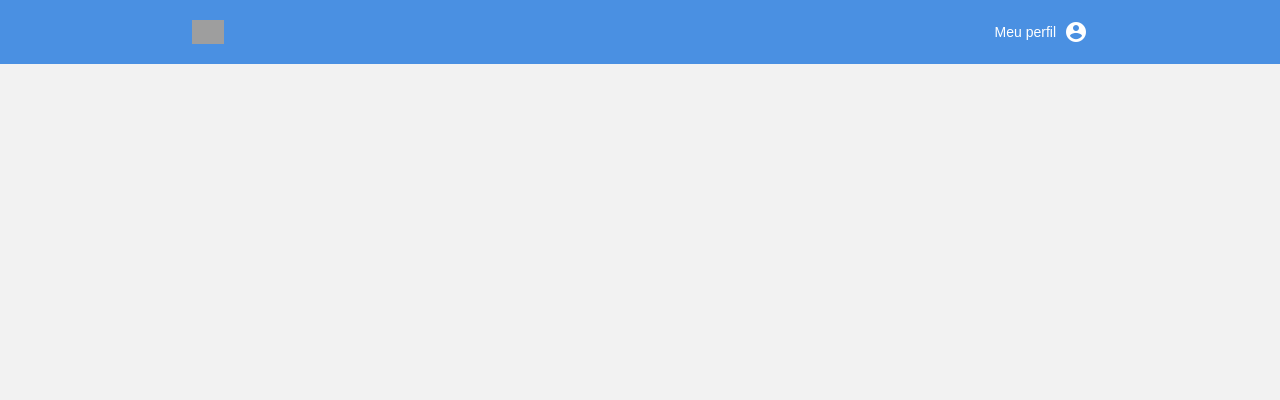
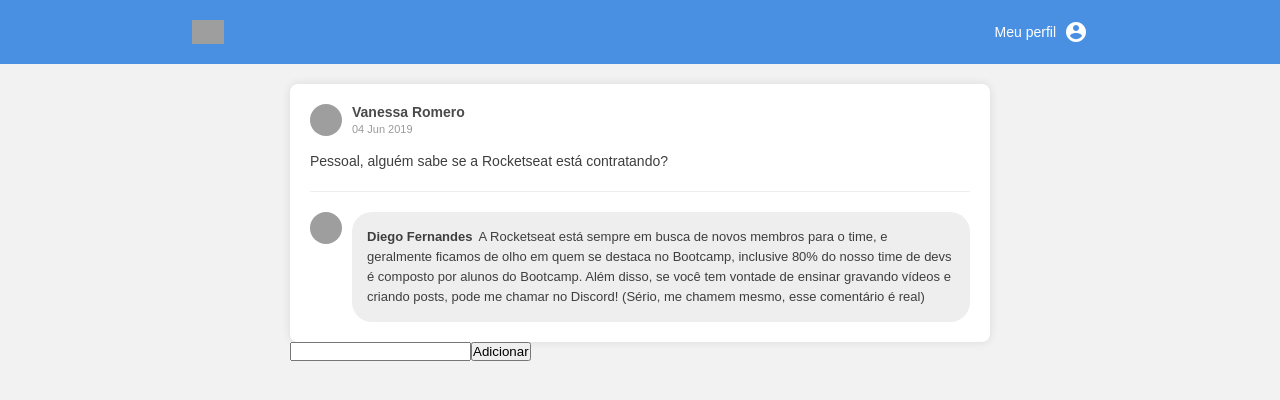
Before and after one commit to lucaslamar/simple-facebook-page, a React app: page / in a window 1280 px wide. Shown: the top 400 px of the page. Built offline with nearby package versions, Linux system fonts and the light colour scheme; grey boxes are pictures that could not be loaded.

Commit message:
salva comentarios em local storage

```diff
--- a/src/App.css
+++ b/src/App.css
@@ -1,3 +1,4 @@
+
 @import url('https://fonts.googleapis.com/icon?family=Material+Icons');
 
 * {
@@ -52,3 +53,80 @@
 nav > div i {
   margin-left: 8px;
 }
+
+.postlist {
+  width: 700px;
+  margin: 0 auto 20px;
+}
+
+.post {
+  margin-top: 20px;
+  border-radius: 8px;
+  background: white;
+  padding: 20px;
+  color: #3e3e3e;
+  line-height: 20px;
+  box-shadow: 0 0 10px rgba(0, 0, 0, 0.1);
+}
+
+.post-header {
+  display: flex;
+  align-items: center;
+}
+
+.post-header .details {
+  margin-left: 10px;
+  display: flex;
+  flex-direction: column;
+  font-size: 11px;
+  color: #9a9a9a;
+  line-height: 14px;
+}
+
+.post-header .details span:first-child {
+  font-size: 14px;
+  color: #4a4a4a;
+  font-weight: bold;
+  margin-bottom: 3px;
+}
+
+.avatar {
+  min-height: 32px;
+  min-width: 32px;
+  height: 32px;
+  width: 32px;
+  border-radius: 50%;
+}
+
+.post-content {
+  margin-top: 15px;
+  font-size: 14px;
+}
+
+.divider {
+  width: 100%;
+  height: 1px;
+  background: #eeeeee;
+}
+
+.post-comments {
+  margin-top: 20px;
+}
+
+.comment {
+  margin-top: 20px;
+  display: flex;
+}
+
+.comment p {
+  border-radius: 20px;
+  background: #eeeeee;
+  margin-left: 10px;
+  padding: 15px;
+  font-size: 13px;
+}
+
+.comment span {
+  font-weight: bold;
+  margin-right: 6px;
+}
--- a/src/App.js
+++ b/src/App.js
@@ -5,6 +5,7 @@
 
 import TechList from './components/TechList';
 import Header from './components/Header';
+import PostList from './components/PostList';
 
 
 
@@ -12,8 +13,9 @@
  function App() {
   return  (
     <>
-      {/* <TechList/> */}
       <Header/>
+      <PostList />
+       {/* <TechList/> */}
     </>
   );
 
--- /dev/null
+++ b/src/components/PostItem.js
@@ -0,0 +1,41 @@
+import React from 'react';
+
+function PostHeader({ author, date }) {
+  return (
+    <div className="post-header">
+      <img className="avatar" src={author.avatar} />
+      <div className="details">
+        <span>{author.name}</span>
+        <span>{date}</span>
+      </div>
+    </div>
+  );
+}
+
+function PostComments({ comments }) {
+  return (
+    <div className="post-comments">
+      <div className="divider" />
+      {comments.map(comment => (
+        <div key={comment.id} className="comment">
+          <img className="avatar" src={comment.author.avatar} />
+          <p>
+            <span>{comment.author.name}</span>
+            {comment.content}
+          </p>
+        </div>
+      ))}
+    </div>
+  );
+}
+
+function PostItem({ author, date, content, comments }) {
+  return (
+    <div className="post">
+      <PostHeader author={author} date={date} />
+      <p className="post-content">{content}</p>
+      <PostComments comments={comments} />
+    </div>
+  );
+}
+export default PostItem;
--- /dev/null
+++ b/src/components/PostList.js
@@ -0,0 +1,78 @@
+import React, { Component } from 'react';
+
+import PostItem from './PostItem';
+
+class PostList extends Component {
+  state = {
+    newTech: '',
+    posts: [
+      {
+        id: 1,
+        author: {
+          name: 'Vanessa Romero',
+          avatar: 'https://i.pravatar.cc/150?img=1'
+        },
+        date: '04 Jun 2019',
+        content: 'Pessoal, alguém sabe se a Rocketseat está contratando?',
+        comments: [
+          {
+            id: 2,
+            author: {
+              name: 'Diego Fernandes',
+              avatar: 'https://avatars2.githubusercontent.com/u/2254731?v=4'
+            },
+            date: '04 Jun 2019',
+            content:
+              'A Rocketseat está sempre em busca de novos membros para o time, e geralmente ficamos de olho em quem se destaca no Bootcamp, inclusive 80% do nosso time de devs é composto por alunos do Bootcamp. Além disso, se você tem vontade de ensinar gravando vídeos e criando posts, pode me chamar no Discord! (Sério, me chamem mesmo, esse comentário é real)'
+          }
+        ]
+      },
+    ]
+  };
+  handleInputChange = e => {
+    this.setState({ newTech: e.target.value });
+
+  }
+  handleSub = e => {
+    if((e.type === 'click') || (e.which === 13)){
+      let id = this.state.posts[0].comments.map((idPost) => {
+        return idPost.id
+      })
+      id = ++id.slice(-1)[0];
+      this.state.posts[0].comments.push({
+        id,
+        "author": {
+          "name": "Lucas Lamar",
+          "avatar": "https://avatars0.githubusercontent.com/u/37666623?s=64&v=4"
+        },
+        "date": "04 Jun 2019",
+        "content": this.state.newTech
+      })
+      this.setState({ newTech: '' });
+
+    } else {
+      return
+    }
+  }
+
+  render() {
+    const { posts } = this.state;
+
+    return (
+      <div className="postlist">
+        {posts.map(post => (
+          <PostItem key={post.id} {...post} />
+        ))}
+         <input
+        type="text"
+        onKeyDown={this.handleSub}
+        onChange={this.handleInputChange}
+        value={this.state.newTech}
+      />
+      <button type="button" onClick={this.handleSub}>Adicionar</button>
+      </div>
+    );
+  }
+}
+
+export default PostList;
```
